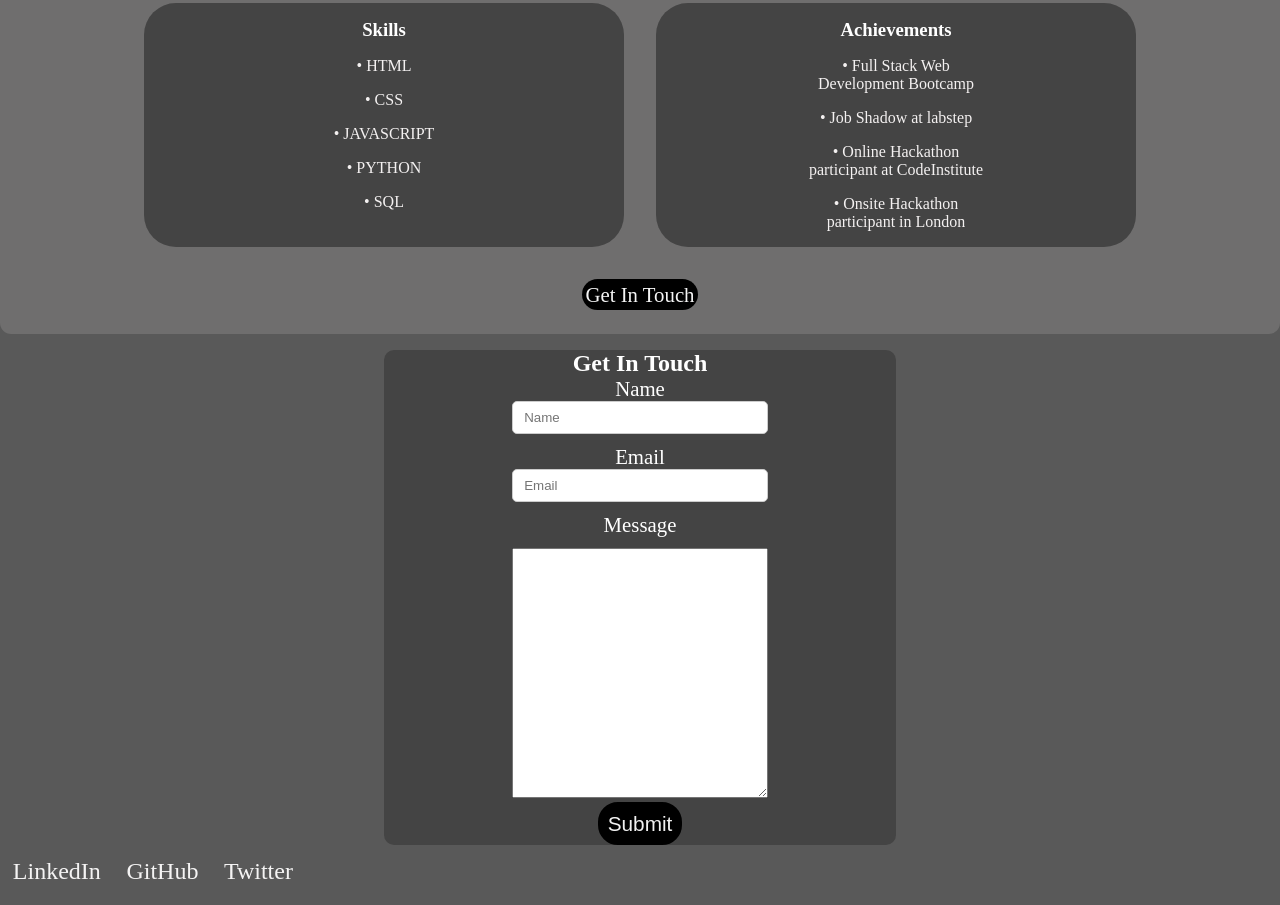
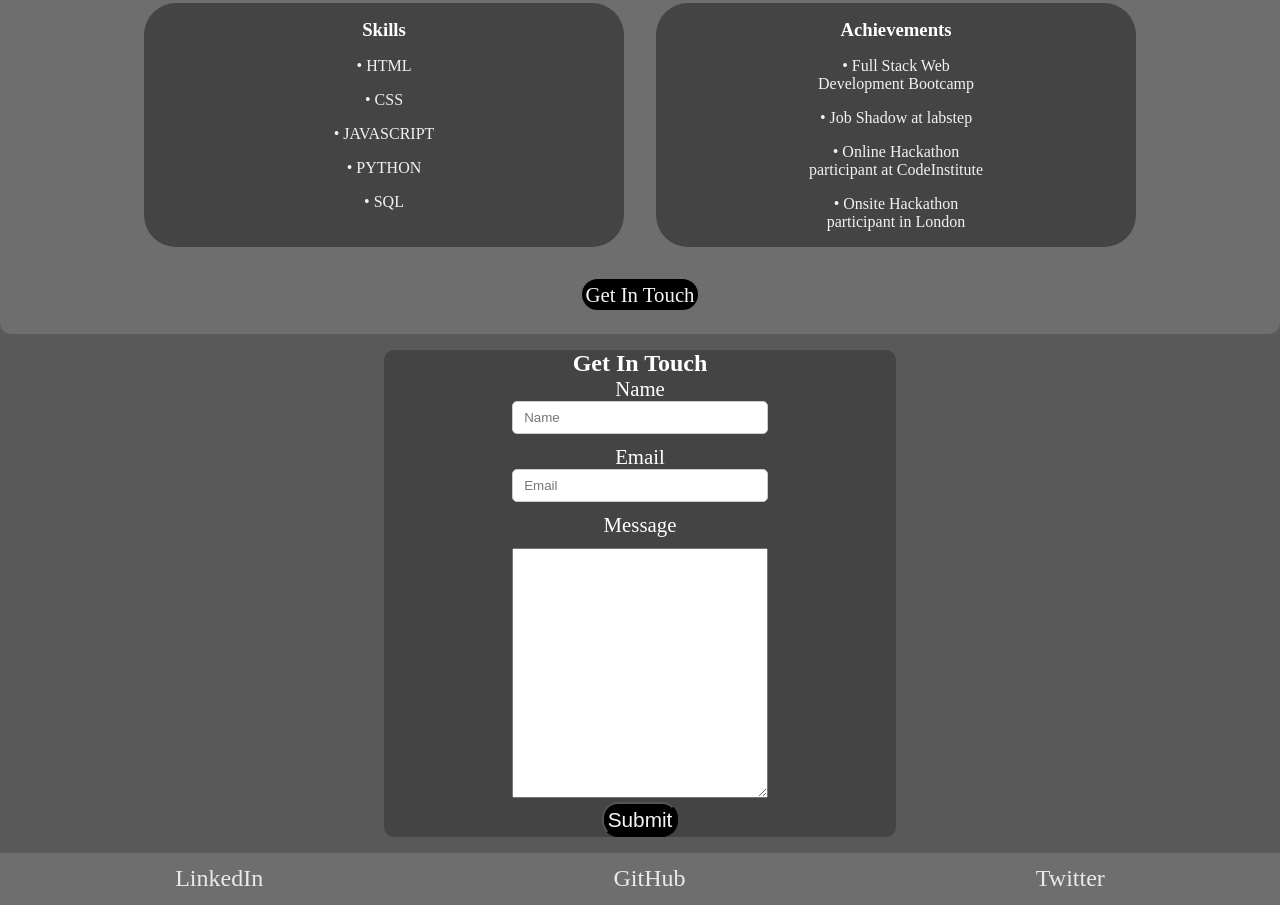
Before and after one commit to Yasirwiifto/My-portfolio-one, a plain HTML site: page index.html in a window 1280 px wide. Shown: the part 1610-2515 px from the top of the page. Drawn offline with Linux system fonts and the light colour scheme.

Commit message:
feat: styled footer and submit botton

```diff
--- a/assets/css/style.css
+++ b/assets/css/style.css
@@ -280,17 +280,16 @@ h2 {
     margin: auto;
 }
 
-
 #text-area{
     width: 70%;
     height: 250px;
 }
 #submit {
-    border: 3px solid #000000;
-    border-radius: 20px;
-    background-color: #000000;
-    color: #f1f1f1;
-    padding: 0.4rem;
+
+color: #f5f5f5;
+background-color: black;
+border-radius: 1rem;
+padding: .2rem;
     font-size: 1.3rem;
     margin: auto;
 }
@@ -302,10 +301,28 @@ h2 {
 
 /*End of Styling Contact Section */
 
+/*Styling the Footer*/
+footer {
+    background-color: #6f6e6e;
+    margin-top: 1rem;
+  }
+
+  .footer ul {
+    display: flex;
+    flex-flow: row;
+    list-style: none;
+    justify-content: center;
+    align-items: center;
+    justify-content: space-around;
+  }
+
+  .footer a {
+    text-decoration: none;
+    color: #eaeaea;
+  }
 
 
-
-
+/*End of the footer*/
 
 
 
```
